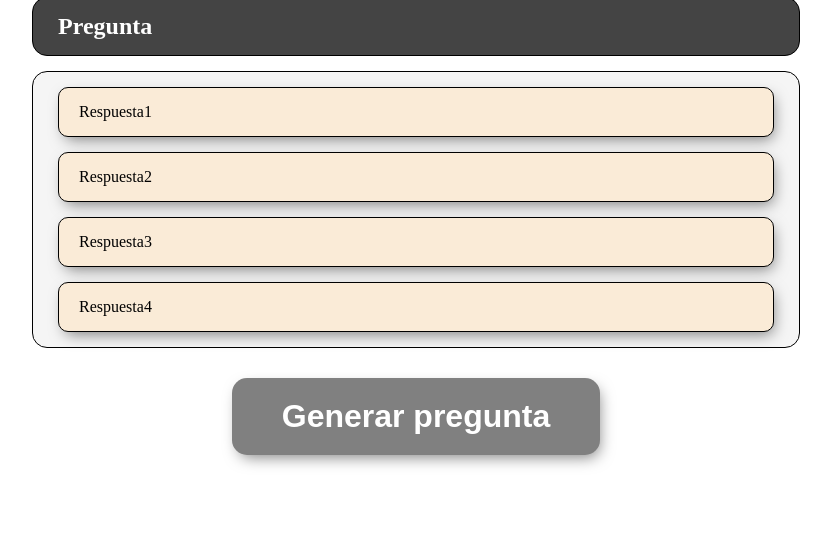
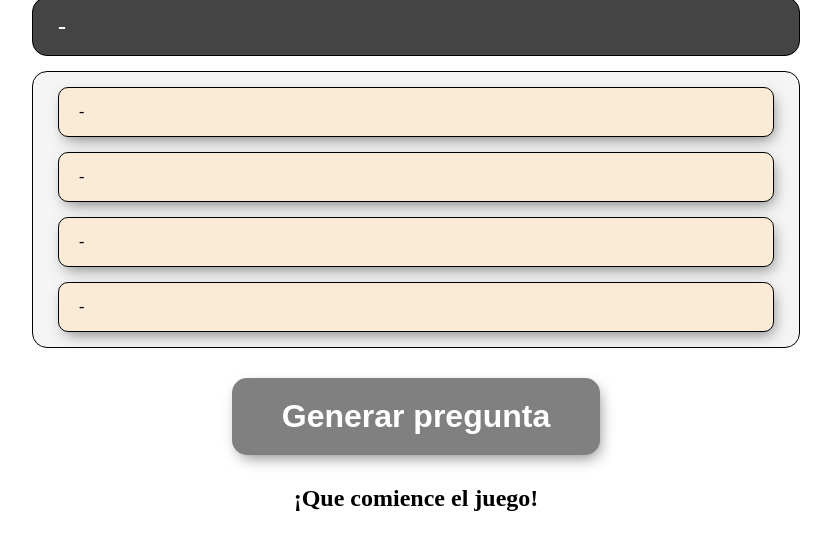
Before and after one commit to francobalich/Tecnary, a website: page public/index.html in a window 1280 px wide. Shown: the part 98-648 px from the top of the page, without its empty margins (224-1055 px from the left). Drawn offline with nearby package versions, Linux system fonts and the light colour scheme; no server answers.

Commit message:
Add msgbox

```diff
--- a/public/css/style.css
+++ b/public/css/style.css
@@ -10,6 +10,25 @@ h1{
     text-align: center;
     padding: 20px;
     font-size: 3rem;
+}
+.msgBox{
+
+    margin: auto;
+    margin-top:30px;
+    display: flex;
+}
+.msg{
+    font-weight: bold;
+    font-size: 1.5rem;
+    margin: auto;
+}
+.correcto{
+    color: green;
+    font-size: 2.5rem;
+}
+.incorrecto{
+    color: red;
+    font-size: 2.5rem;
 }
 .container{
     display: flex;
--- a/public/index.html
+++ b/public/index.html
@@ -1,5 +1,6 @@
 <!DOCTYPE html>
 <html lang="es">
+
 <head>
     <meta charset="UTF-8">
     <meta http-equiv="X-UA-Compatible" content="IE=edge">
@@ -7,23 +8,29 @@
     <link rel="stylesheet" href="./css/style.css">
     <title>Tecnary</title>
 </head>
+
 <body>
     <h1>Tecnary</h1>
     <div class="container">
         <div class="preg__container">
-            <p class="preg__item" id="pregunta">Pregunta</p>
+            <p class="preg__item" id="pregunta">-</p>
         </div>
 
         <div class="resp_container">
-            <p class="resp__item" id="resp1">Respuesta1</p>
-            <p class="resp__item" id="resp2">Respuesta2</p>
-            <p class="resp__item" id="resp3">Respuesta3</p>
-            <p class="resp__item" id="resp4">Respuesta4</p>
+            <p class="resp__item" id="resp1">-</p>
+            <p class="resp__item" id="resp2">-</p>
+            <p class="resp__item" id="resp3">-</p>
+            <p class="resp__item" id="resp4">-</p>
         </div>
 
         <input type="button" id="btnGenPreg" class="btnGenPreg" value="Generar pregunta">
+        <div id="msgBox" class="msgBox">
+            <p class="msg">¡Que comience el juego!</p>
+        </div>
     </div>
+
     <script src="/socket.io/socket.io.js"></script>
     <script src="./js/index.js"></script>
 </body>
+
 </html>
--- a/public/js/index.js
+++ b/public/js/index.js
@@ -5,10 +5,15 @@ const respB = document.getElementById("resp2")
 const respC = document.getElementById("resp3")
 const respD = document.getElementById("resp4")
 const pregunta = document.getElementById("pregunta")
+const msgBox = document.getElementById("msgBox")
+
 let jsonData
 const genRandomNumer= (max)=>{
     return Math.floor(Math.random() * (max - 0));
 }
+window.onload = function() {
+    socket.emit("pregunta", "consulta");
+  };
 
 socket.on("connect", function (socket) {
   console.log("\u001b[" + 32 + "m" + `Server: CONECTADO` + "\u001b[0m");
@@ -42,9 +47,11 @@ btnGenPreg.addEventListener("click", (event) => {
 const validacion=(btn)=>{
     if(jsonData.respuesta==btn.textContent){
         console.log("Correcto")
+        msgBox.innerHTML=` <p class="msg correcto">¡Correcto!</p>`
     }
     else{
         console.log("Incorrecto")
+        msgBox.innerHTML=` <p class="msg incorrecto">¡Incorrecto!</p>`
     }
 }
 
--- a/src/index.js
+++ b/src/index.js
@@ -30,7 +30,6 @@ const iniciarServer = () => {
      return Math.floor(Math.random() * (3 - 0));
  }
 
-
 io.on("connection", (socket) => {
   socket.on("pregunta", (data) => {
     if (data == "consulta") {
```
